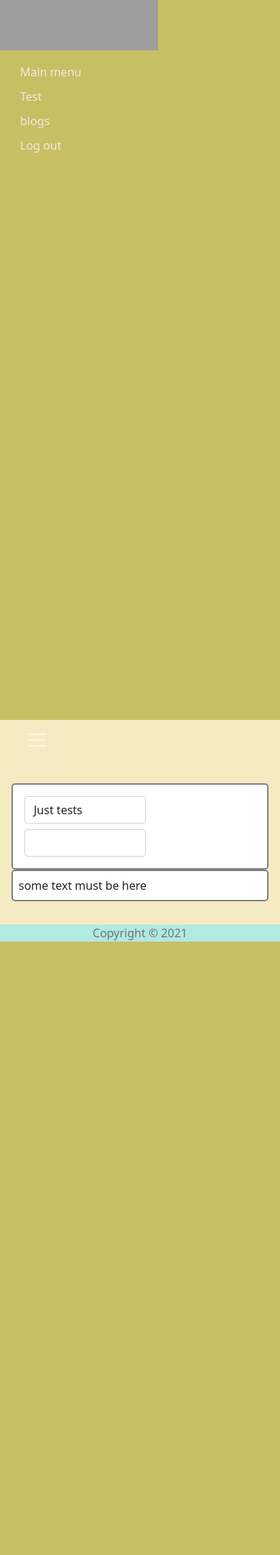
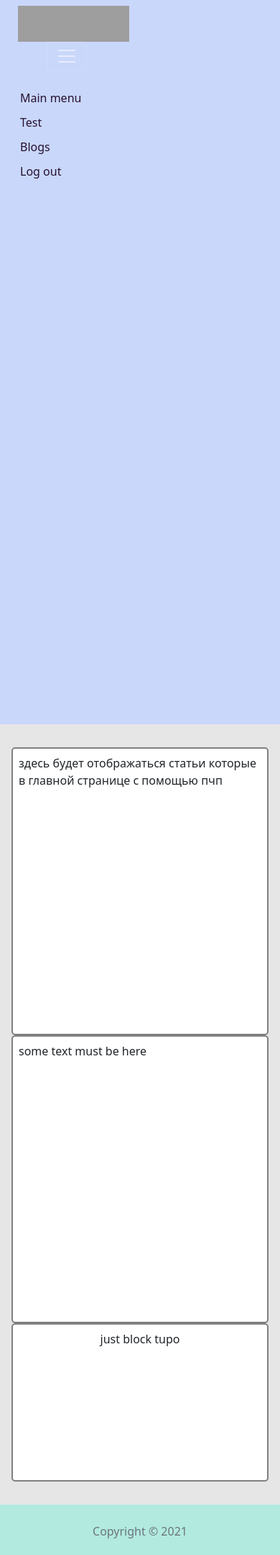
Before and after one commit to Koffer0-0/CodingLAB_Restaurant, a PHP site: page /Admin/index.php in a window 390 px wide. Shown: the whole page at 72% size. Before the commit the page ends 1308 px from the top, so only its background shows below. Run offline with PHP 8.4, Linux system fonts and the light colour scheme; grey boxes are pictures that could not be loaded.

Commit message:
making pudding

```diff
--- a/Admin/header.php
+++ b/Admin/header.php
@@ -1,8 +1,11 @@
 
 <nav class = "navbar navbar-dark">
-    <div class = "container-fluid">
-      <button class = "navbar-toggler" type = "button" data-bs-toggle = "collapse" data-bs-target = "#navbarToggleExternalContent" aria-controls = "navbarToggleExternalContent" aria-expanded = "false" aria-label="Toggle navigation">
-      <span class="navbar-toggler-icon"></span>
-      </button>
-    </div>
+  <section class = "logo">
+    <img src = "https://www.autopartscentres.com/images/logo-downloads/apc_logo_solid.png" alt="" width = "180" height = "50px" class = "logo" id = "navbarToggleExternalContent">
+  </section>
+  <div class = "container" style = "padding-left: 65px">
+    <button class = "navbar-toggler" type = "button" data-bs-toggle = "collapse" data-bs-target = "#navbarToggleExternalContent" aria-controls = "navbarToggleExternalContent" aria-expanded = "false" aria-label = "Toggle navigation">
+    <span class="navbar-toggler-icon"></span>
+    </button>
+  </div>
 </nav>
--- a/Admin/index.php
+++ b/Admin/index.php
@@ -7,19 +7,19 @@
 
     <!--для подключения других файлов-->
     <link href = "https://cdn.jsdelivr.net/npm/bootstrap@5.0.0-beta3/dist/css/bootstrap.min.css" rel="stylesheet" integrity="sha384-eOJMYsd53ii+scO/bJGFsiCZc+5NDVN2yr8+0RDqr0Ql0h+rP48ckxlpbzKgwra6" crossorigin="anonymous">
-    <link rel="stylesheet" href="style.css">
+    <link rel = "stylesheet" href = "Style.css">
 </head>
 
 <body>
 	<!-- <header> -->
+    <?php require('header.php'); ?>
     <section class = "row">
-        <div class = "side col-sm-2">
+        <div class = "side col-sm-2" id = "navbarToggleExternalContent">
             <!-- <nav> -->
             <?php require('sidebar.php'); ?>
         </div>
 
-        <div class = "head col-sm-10">
-        	<?php require('header.php'); ?>
+        <div class = "head col-sm-10" >
             <!-- <nav> -->
             <?php require('panel.php'); ?>
         </div>
--- a/Admin/panel.php
+++ b/Admin/panel.php
@@ -1,12 +1,12 @@
 
 <main class = "row m-3 py-3">
-    <section class = "block1 col-md-8 p-2">
-       <form action = "#">
-        <label for = "" class = "form-control m-2 w-50">Just tests</label>
-        <input type = "text" class = "form-control m-2 w-50">
-        </form>
+    <section class = "block1 col-md-7 col-sm-12 p-2 m-md-3 m-sm-2 ">
+       здесь будет отображаться статьи которые в главной странице с помощью пчп
     </section>
-    <section class = "block2 col-md-4 p-2">
+    <section class = "block2 col-md-4 col-sm-12 p-2 m-md-3 m-sm-2">
         some text must be here
     </section>
+    <section class = "block3 col-md-12 col-sm-12 p-2 m-md-3 m-sm-2">
+    	just block tupo
+    </section>
 </main>
--- a/Admin/sidebar.php
+++ b/Admin/sidebar.php
@@ -1,10 +1,9 @@
 
 <nav class = "sidebar collaspse" id = "navbarToggleExternalContent">
-	<img src = "https://www.autopartscentres.com/images/logo-downloads/apc_logo_solid.png" alt="" width = "220" height = "70px" class = "logo">
 	<section class = "btn-group m-2 d-flex flex-column">
 		<a href = "">Main menu</a>
 		<a href = "">Test</a>
-		<a href = "">blogs</a>
+		<a href = "">Blogs</a>
 		<a href = "">Log out</a>
 	</section>
 </nav>
--- a/Admin/style.css
+++ b/Admin/style.css
@@ -1,41 +1,59 @@
-
 
 body {
     margin: 0;
 }
 
 div.side {
-	height: 1000px;
-	background-color: rgb(200, 190, 100);
+	height: 900px;
+	background-color: rgb(201, 215, 250);
 }
 
-.head {
-	background-color: rgb(245, 235, 195);
+.navbar {
+	background-color: rgb(201, 215, 250);
 }
 
-.logo {
-	margin-right: 30px;
+.logo img {
+	padding-left: 25px;
+}
+
+.head, main {
+	background-color: rgb(230, 230, 230);
 }
 
 nav.sidebar a {
 	margin-left: 20px;
 	padding-top: 10px;
 	text-decoration: none;
-	color: rgb(240, 234, 223);
+	color: rgb(39, 17, 49);
 }
 
-section.block1 {
+section.block1, section.block2 {
 	border: 2px solid grey;
 	border-radius: 5px;
 	background-color: white;
+	height: 400px;
 }
 
-section.block2 {
+section.block3 {
 	border: 2px solid grey;
 	border-radius: 5px;
 	background-color: white;
+	height: 220px;
+	width: 1163px;
+	text-align: center;
 }
 
 .footer {
 	background-color: rgb(178, 234, 223);
+	height: 70px;
+	text-align: center;
+	padding-top: 3vh;
 }
+
+.row {
+	--bs-gutter-x: 0 !important;
+}
+
+nav.sidebar a:hover {
+	color: rgba(128, 17, 49, 0.9);
+}
--- a/Authorization/registration.php
+++ b/Authorization/registration.php
@@ -3,7 +3,7 @@
 <title> Registration </title>
 <style>
     body {
-        background-color: rgba(128, 163, 100, 1.0);
+        background-color: rgba(125, 150, 110, 1.0);
     }
     main {
         height: 80vh;
```
